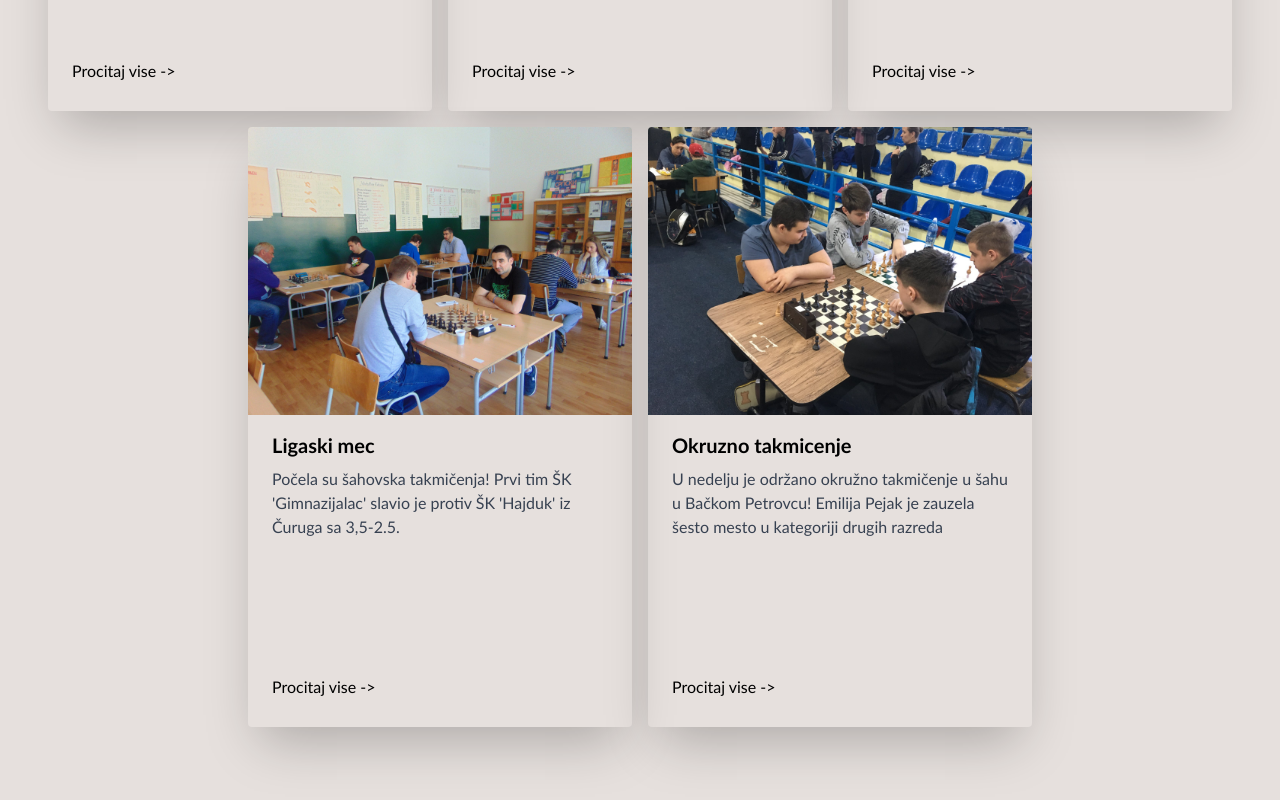
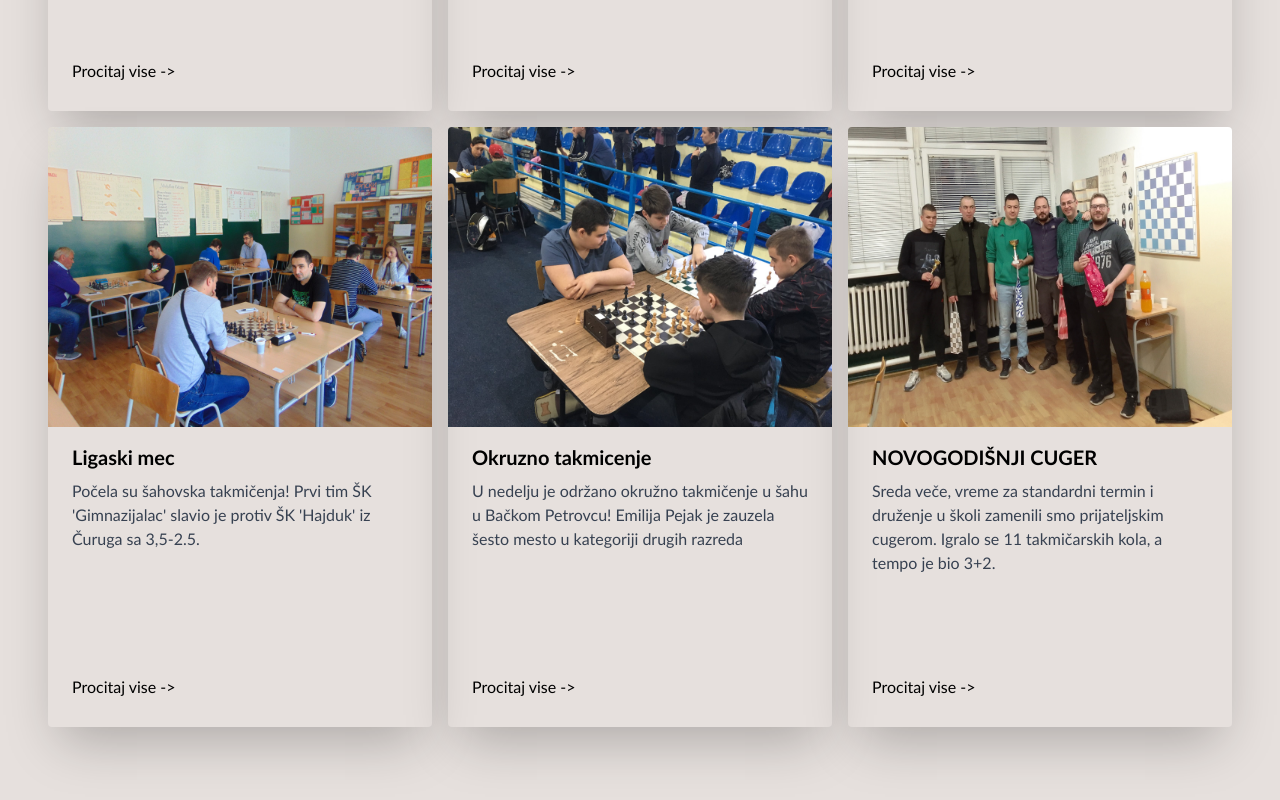
Before and after one commit to milanm98/chess-club-website, a Next.js app: page / in a window 1280 px wide. Shown: the part 1840-2640 px from the top of the page. Built offline with nearby package versions, Linux system fonts and the light colour scheme.

Commit message:
add 6th post

```diff
--- a/components/navbar.tsx
+++ b/components/navbar.tsx
@@ -24,8 +24,8 @@ const Navbar = () => {
         </div>
 
         <ul
-          className={` md:flex md:items-center md:pb-0 pb-12 absolute md:static md:z-auto z-[-1] left-0 w-full md:w-auto md:pl-0 pl-9  shadow-lg md:shadow-none transition-all duration-500 ease-in ${
-            open ? 'top-20' : 'top-[-490px]'
+          className={` md:flex md:items-center nav-background-color md:pb-0 pb-12 absolute md:static md:z-auto z-[-1] left-0 w-full md:w-auto md:pl-0 pl-9  shadow-lg md:shadow-none transition-all duration-500 ease-in ${
+            open ? 'top-1' : 'top-[-490px]'
           }`}
         >
           {Links.map((link) => (
--- a/components/posts.tsx
+++ b/components/posts.tsx
@@ -7,15 +7,15 @@ export default function Posts() {
       {posts.map((value) => {
         return (
           <div
-            className="max-w-sm rounded overflow-hidden shadow-2xl h-[500px] lg:h-[600px] relative"
+            className="max-w-sm rounded overflow-hidden shadow-2xl lg:h-[600px] relative"
             key={`posts-wrapper-${value.key}`}
           >
             <img
-              className="w-full"
+              className="w-full min-h-[300px]"
               src={value.src}
               alt="Sunset in the mountains"
             />
-            <div className="px-6 py-4">
+            <div className="px-6 py-4 min-h-[300px]">
               <div className="font-bold text-xl mb-2">{value.title}</div>
               <p className="text-gray-700 text-base">
                 {value.shortDescription}
--- a/public/database/landing-page-posts/posts.json
+++ b/public/database/landing-page-posts/posts.json
@@ -43,5 +43,14 @@
     "author": "Ivan Tot",
     "date": "28.04.2022",
     "src": "/database/landing-page-posts/post5.jpg"
+  },
+  {
+    "key": 6,
+    "description": "Sreda veče, vreme za standardni termin i druženje u školi zamenili smo prijateljskim cugerom. Igralo se 11 takmičarskih kola, a tempo je bio 3+2. Za suđenje je bio zadužen Stefan Kostic, mada osim posla oko parovanja nikakvih intervencija nije bilo. Turnir je bio rejtingovan kod FIDE. Osim gimnazijalaca učestvovali su i prijatelji iz ŠK 'Kraljev gambit' iz Bača koji su svojim prisustvom uveličali naš završni turnir. A sad rezultati: Prvo mesto zauzeo je Darko Milešević sa 10 bodova! Drugi je bio Slaviša Vranješ iz Bača sa 8 bodova, koliko je imao i Aleksandar Tot ali zbog slabijeg buholca završava na trećem mestu iako je pobedio prvoplasiranog Darka. Četvrto mesto je osvojio Nemanja Višekruna sa 7 bodova, koliko je imao i petoplasirani Milan Končar. Najbolji omladinac bio je Lazar Stanojević sa osvojenih 5,5 bodova.",
+    "shortDescription": "Sreda veče, vreme za standardni termin i druženje u školi zamenili smo prijateljskim cugerom. Igralo se 11 takmičarskih kola, a tempo je bio 3+2.",
+    "title": "NOVOGODIŠNJI CUGER",
+    "author": "Ivan Tot",
+    "date": "29.12.2022",
+    "src": "/database/landing-page-posts/post6.jpg"
   }
 ]
```
Also changed, not shown: public/database/landing-page-posts/post6.jpg (added).
